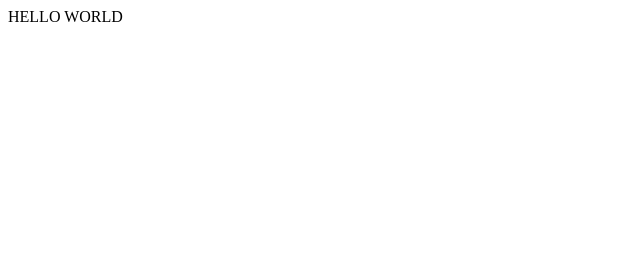
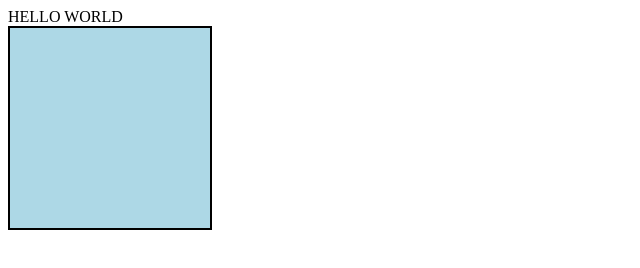
Before and after one commit to pashashepitko/project, a website: page index.html in a window 1280 px wide. Shown: the whole page, without its empty margins (0-640 px from the left). Drawn offline with Linux system fonts and the light colour scheme.

Commit message:
adding css

```diff
--- a/index.html
+++ b/index.html
@@ -3,8 +3,10 @@
 <head>
 	<meta charset="UTF-8">
 	<title>Document</title>
+	<link rel="stylesheet" href="style.css">
 </head>
 <body>
 	<div class="div">HELLO WORLD</div>
+	<div class="block"></div>
 </body>
 </html>
--- /dev/null
+++ b/style.css
@@ -0,0 +1,7 @@
+.block	{
+	width: 200px;
+	height: 200px;
+	display: inline-block;
+	background-color: lightblue;
+	border: 2px solid black;
+}
```
